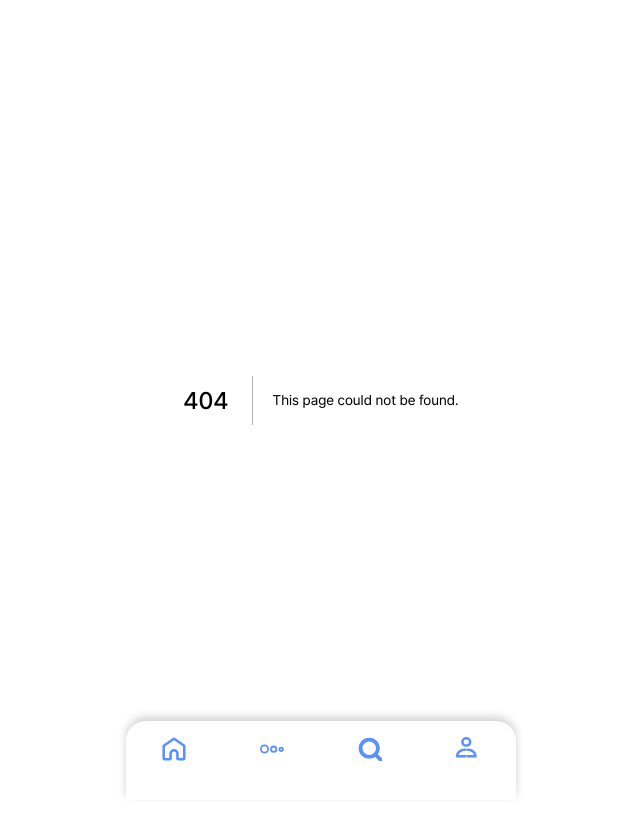
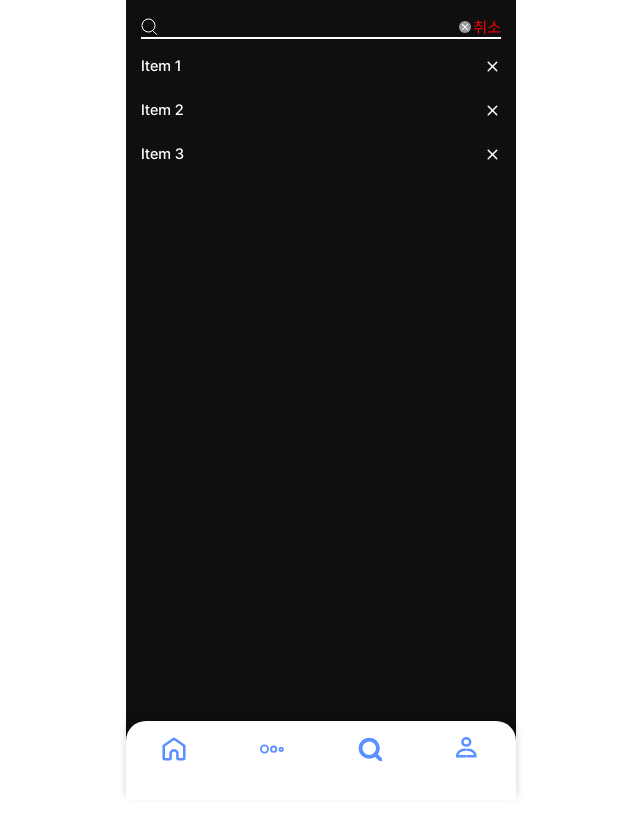
Before and after one commit to CommaProject/Comma-front-end-next, a Next.js app: page /quest/search in a window 1280 px wide. Before the commit this address had no page. Shown: the top 834 px of the page, without its empty margins (319-959 px from the left). Built offline with nearby package versions, Linux system fonts and the light colour scheme.

Commit message:
feat: Custom Hook 구조 설계

```diff
--- /dev/null
+++ b/src/apis/search.ts
@@ -0,0 +1,28 @@
+import { ApiResponse } from '@/constants/types';
+import { getAsync } from './API';
+
+interface getSpotifyArtistNameProps {
+  artistId: string;
+  artistName: string;
+  genres: string[];
+  images: {
+    height: string;
+    url: string;
+    width: string;
+  }[];
+}
+/**
+ * Artist 데이터 가져오기
+ * @param artistName 가수 이름
+ * @returns 성공: 200
+ */
+export async function getSpotifyArtistNameAsync(
+  artistName: string,
+): ApiResponse<getSpotifyArtistNameProps> {
+  const response = await getAsync<getSpotifyArtistNameProps>(
+    `/spotify/artist/{${artistName}}`,
+    {},
+  );
+
+  return response;
+}
--- /dev/null
+++ b/src/hooks/useSearch.tsx
@@ -0,0 +1,23 @@
+import React from 'react';
+import { useMutation } from '@tanstack/react-query';
+import router from 'next/router';
+import { getSpotifyArtistNameAsync } from '../apis/search';
+
+const getSpotifyArtistName = async (artistNames: string) => {
+  const { isSuccess, result } = await getSpotifyArtistNameAsync(artistNames);
+
+  return { isSuccess, result };
+};
+
+export const useSearch = () => {
+  // 검색은 Loading이 있을 수 있으니까 React-Query 사용.
+  const { mutate } = useMutation(['artistName'], getSpotifyArtistName, {
+    onSuccess: (response) => {
+      console.log(response.result.data);
+    },
+  });
+
+  return {
+    mutate,
+  };
+};
--- /dev/null
+++ b/src/pages/quest/search/index.tsx
@@ -0,0 +1,3 @@
+import Search from './search';
+
+export default Search;
--- a/src/pages/quest/search/search.tsx
+++ b/src/pages/quest/search/search.tsx
@@ -1,13 +1,25 @@
 import { SearchTemplate } from '@/components/template/quest/search';
+import { useState } from 'react';
+import { getSpotifyArtistNameAsync } from '~/src/apis/search';
+import { useSearch } from '@/hooks/useSearch';
 
-const search = () => {
+const Search = () => {
+  // Music, Artist, CommaUser
+
+  const { mutate } = useSearch();
+
+  const [searchTarget, setSearchTarget] = useState('Music');
+
   const handleOnClickDeleteItem = (idnex: number) => {
     console.log(idnex);
   };
   const handleOnClickSearchItem = (searchItem: string) => {
     console.log(searchItem);
   };
-  const handleEnterKeyPress = () => {};
+  const handleEnterKeyPress = () => {
+    // console.log('getSpotifyArtistNameAsync', getSpotifyArtistNameAsync('IU'));
+    mutate('artistName');
+  };
   const handleOnClickEraseIcon = () => {};
   const handleOnClickCancelIcon = () => {};
 
@@ -25,4 +37,4 @@ const search = () => {
   );
 };
 
-export default search;
+export default Search;
```
